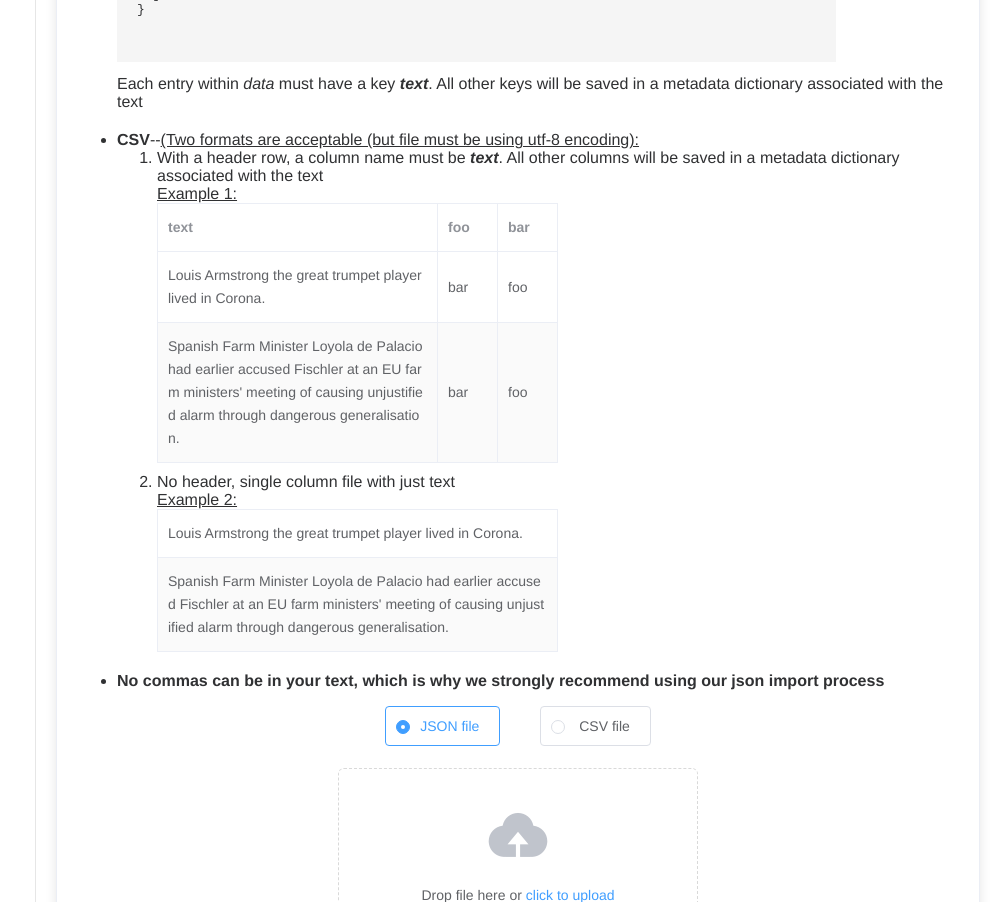
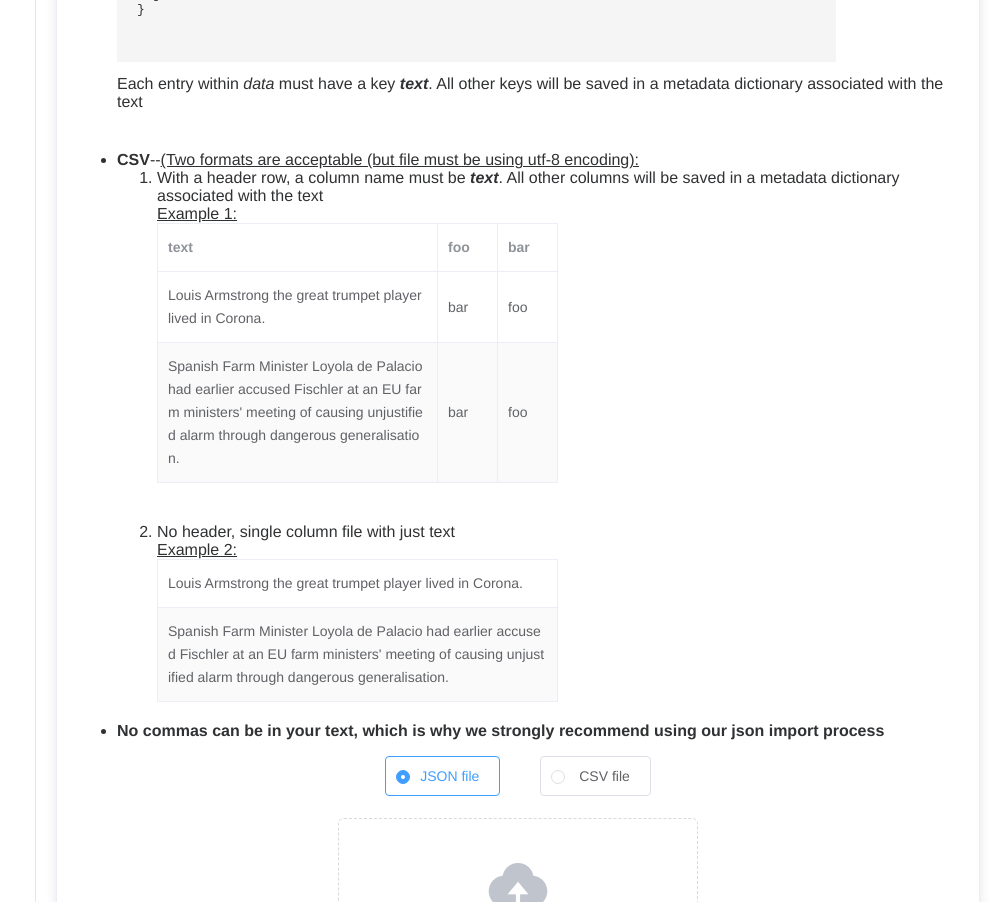
Before and after one commit to INK-USC/LEAN-LIFE, a Vue app in the folder frontend/: page /project/doc/upload in a window 1280 px wide. Shown: the part 560-1462 px from the top of the page, without its empty margins (272-1280 px from the left). Built offline with nearby package versions, Linux system fonts and the light colour scheme; what vue-line-clamp would draw is missing.

Commit message:
update space between dot in upload. fix bug of ner selection on index 0 doesnt work. cleared ner selection when go to other documents. cleared selection after user made annotation.

```diff
--- a/frontend/src/components/project/annotation/ner/NamedEntityRecognitionAnnotation.vue
+++ b/frontend/src/components/project/annotation/ner/NamedEntityRecognitionAnnotation.vue
@@ -54,9 +54,9 @@ export default {
 
         const spanText = range.commonAncestorContainer.data.trim();
         const offSet = this.$store.getters["document/getCurDoc"].text.search(spanText);
-        console.log("this.txt", this.$store.getters["document/getCurDoc"].text)
-        console.log("span text", spanText);
-        console.log("offset", offSet)
+        // console.log("this.txt", this.$store.getters["document/getCurDoc"].text)
+        // console.log("span text", spanText);
+        // console.log("offset", offSet)
 
         selectionStart += offSet;
         selectionEnd += offSet;
@@ -68,7 +68,7 @@ export default {
       }
 
       // A selection has been made
-      if (!!selectionStart && !!selectionEnd) {
+      if (Number.isInteger(selectionStart) && Number.isInteger(selectionEnd) && selectionStart < selectionEnd) {
         // Trimming if Needed
         while (true) {
           if (!/[a-zA-Z0-9]/.test(this.$store.getters["document/getCurDoc"].text.slice(selectionStart, selectionStart + 1))) {
@@ -87,7 +87,7 @@ export default {
         while (selectionEnd < this.$store.getters["document/getCurDoc"].text.length && /[a-zA-Z0-9-]/.test(this.$store.getters["document/getCurDoc"].text.slice(selectionEnd, selectionEnd + 1))) {
           selectionEnd += 1;
         }
-        console.log("selection start end", selectionStart, selectionEnd)
+
         this.$store.dispatch('annotation/setNERSelection', {
           "selectionStart": selectionStart,
           "selectionEnd": selectionEnd
@@ -137,6 +137,7 @@ export default {
     if (this.$store.getters.getActionType === ACTION_TYPE.CREATE) {
       this.$store.commit("showAnnotationGuidePopup", DIALOG_TYPE.Annotation.NER);
     }
+    this.$store.dispatch("annotation/resetNERSelection");
   },
   computed: {
     chunks() {
--- a/frontend/src/components/project/overview/UploadDocument.vue
+++ b/frontend/src/components/project/overview/UploadDocument.vue
@@ -57,7 +57,7 @@
               dictionary associated
               with the text
             </li>
-            <li v-if="this.$store.getters.getProjectInfo.task !== 3" style="margin-top: 20px">
+            <li v-if="this.$store.getters.getProjectInfo.task !== 3" style="margin-top: 40px">
               <b>CSV</b>--<u v-if="this.$store.getters.getProjectInfo.task !== 3">(Two formats are acceptable (but file
               must be using utf-8
               encoding):</u>
@@ -111,7 +111,7 @@
                     <td>foo</td>
                   </tr>
                 </table>
-                <li v-if="this.$store.getters.getProjectInfo.task !== 3" style="margin-top: 10px">No header, single
+                <li v-if="this.$store.getters.getProjectInfo.task !== 3" style="margin-top: 40px">No header, single
                   column file with just
                   text
                 </li>
--- a/frontend/src/components/shared/Label.vue
+++ b/frontend/src/components/shared/Label.vue
@@ -106,6 +106,8 @@ export default {
             }
           })
           .then(() => {
+            this.$store.dispatch("annotation/resetNERSelection");
+            this.$store.dispatch("annotation/resetRESelection");
             this.$store.dispatch('document/fetchDocuments').then(() => {
               this.$store.dispatch("explanation/showExplanationPopup", {annotationId: annotationId})
             })
--- a/frontend/src/store/documentStore.js
+++ b/frontend/src/store/documentStore.js
@@ -65,6 +65,8 @@ const documentStoreModule = {
 			} else if (payload.curDocIndex < 0) {
 				dispatch('updateCurPage', {newPage: state.documentInfo.curPage - 1})
 			}
+			dispatch("annotation/resetNERSelection", null, {root: true});
+			dispatch("annotation/resetRESelection", null, {root: true})
 		}
 	}
 
```
